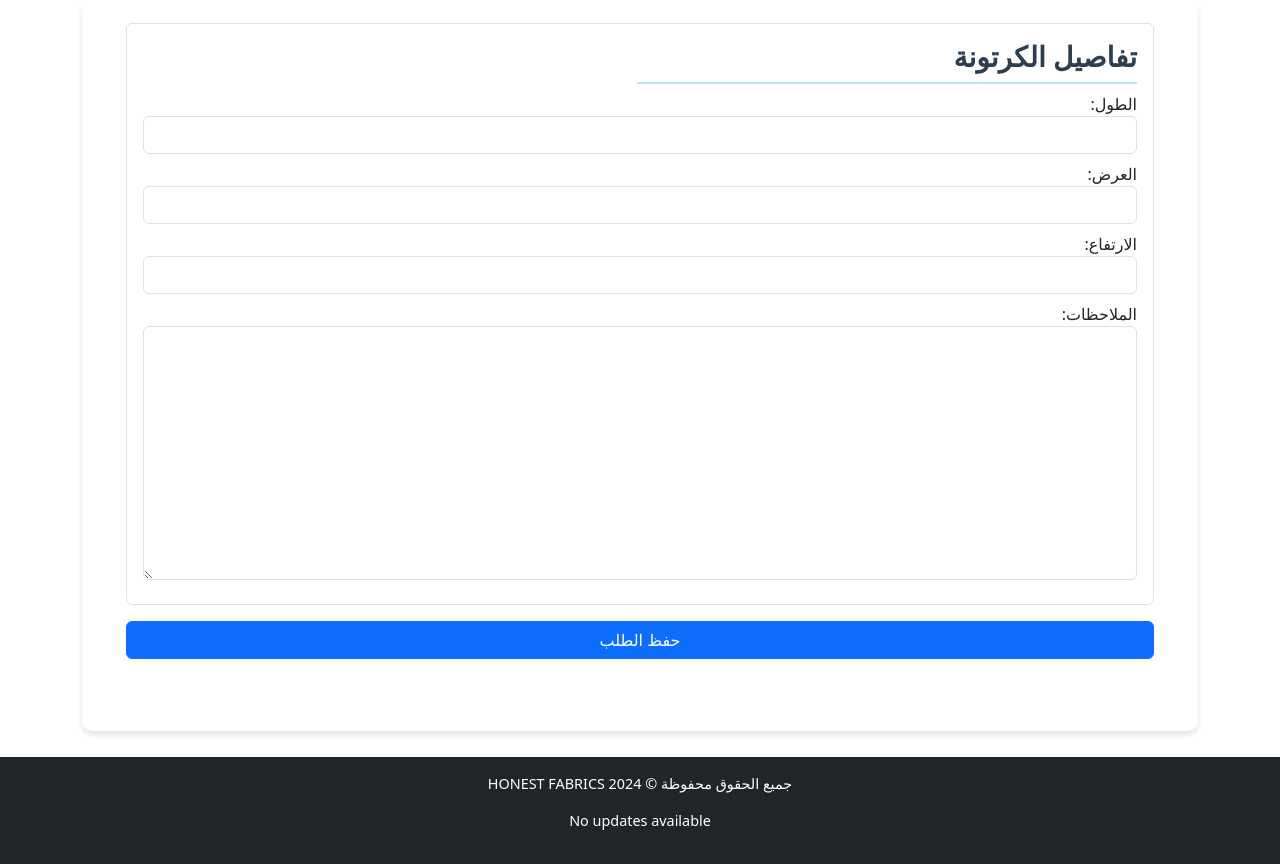
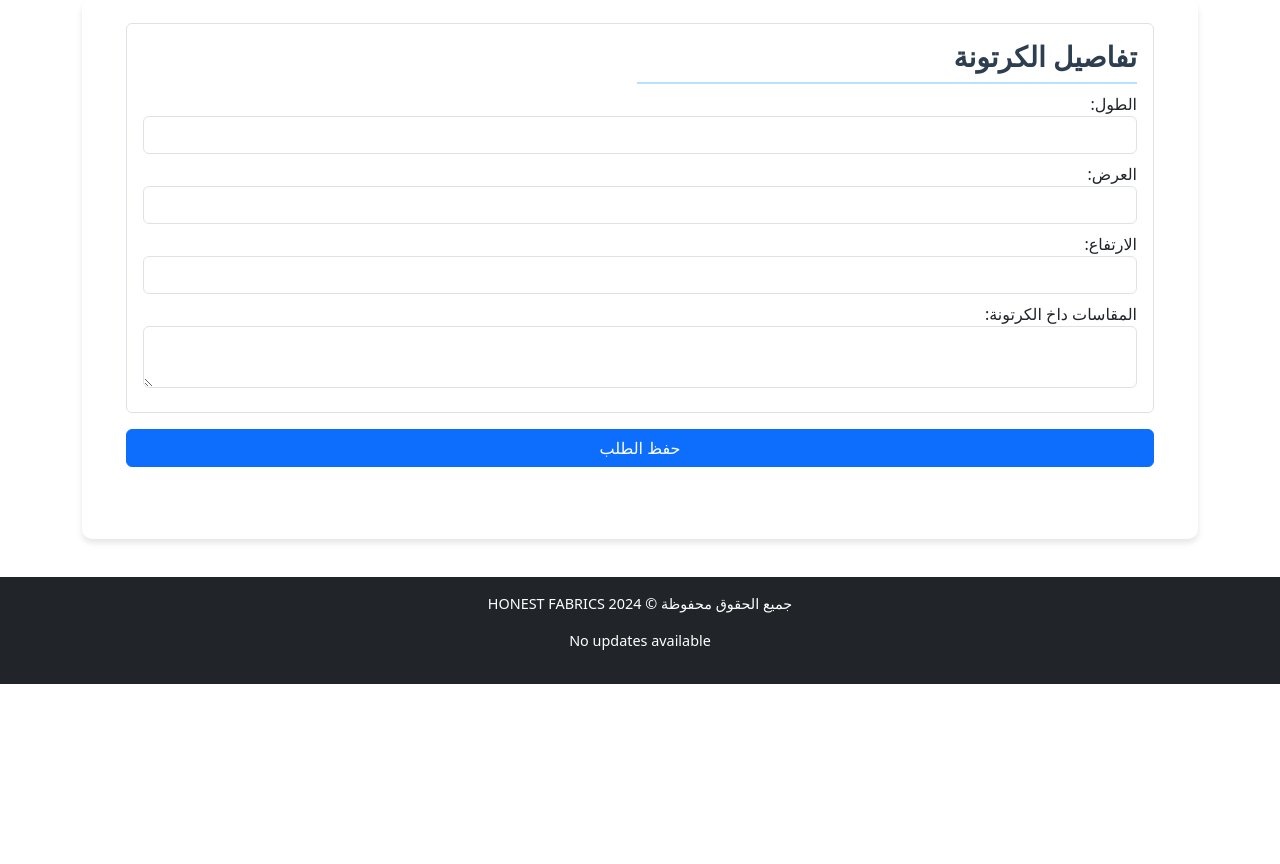
Before and after one commit to mego354/Honest, a Django app: page /production/carton/add/26/ in a window 1280 px wide. Shown: the part 161-1025 px from the top of the page. After the commit the page ends 845 px from the top, so only its background shows below. Run offline with Django 5.2, Linux system fonts and the light colour scheme.

Commit message:
ending packaging

```diff
--- a/production/forms.py
+++ b/production/forms.py
@@ -1,5 +1,5 @@
 from django import forms
-from .models import Model, SizeAmount, ProductionPiece, Carton
+from .models import Model, SizeAmount, ProductionPiece, Carton, Packing
 
 
 class ModelForm(forms.ModelForm):
@@ -93,9 +93,9 @@ class ProductionForm(forms.Form):
             self.fields['piece'].choices = [("", "---------")]
 
 ###############################################################################################################################
-class PackingForm(forms.ModelForm):
+class PackingPieceForm(forms.ModelForm):
     class Meta:
-        model = ProductionPiece
+        model = Packing
         fields = ['used_amount']
         widgets = {
             'used_amount': forms.NumberInput(attrs={'class': 'form-control', 'min': '0'}),
@@ -169,9 +169,8 @@ class CartonForm(forms.ModelForm):
         model = Carton
         fields = ['length', 'width', 'height', 'comment']
         widgets = {
-            # 'length' : forms.NumberInput(attrs={'class': 'form-control', 'min': '0'}),
             'length' : forms.TextInput(attrs={'class': 'form-control'}),
             'width'  : forms.TextInput(attrs={'class': 'form-control'}),
             'height' : forms.TextInput(attrs={'class': 'form-control'}),
-            'comment': forms.Textarea(attrs={'class': 'form-control'}),
+            'comment': forms.Textarea(attrs={'class': 'form-control', 'rows': 2}),
         }
--- a/production/models.py
+++ b/production/models.py
@@ -157,7 +157,7 @@ class Carton(models.Model):
     length = models.CharField(max_length=50, verbose_name="الطول", blank=True)
     width = models.CharField(max_length=50, verbose_name="العرض", blank=True)
     height = models.CharField(max_length=50, verbose_name="الارتفاع", blank=True)
-    comment = models.CharField(max_length=100, verbose_name="الملاحظات", blank=True)
+    comment = models.CharField(max_length=100, verbose_name="المقاسات داخ الكرتونة", blank=True)
 
     def __str__(self):
         return f"length: {self.length} - width: {self.width} - height: {self.height}"
@@ -167,7 +167,7 @@ class Packing(models.Model):
     carton = models.ForeignKey(Carton, verbose_name="الكرتونة", on_delete=models.CASCADE, related_name="Packings")
     created_at = models.DateTimeField(verbose_name="تاريخ الإنشاء", default=now)
     used_amount = models.IntegerField(verbose_name="الكمية للتعبئة", default=0)
-    used_carton = models.IntegerField(verbose_name="الكرتون للتعبئة", default=0)
+    used_carton = models.DecimalField(max_digits=10, decimal_places=2, verbose_name="الكرتون للتعبئة", default=0)
 
     class Meta:
         ordering = ['-created_at']
@@ -176,8 +176,7 @@ class Packing(models.Model):
         model = self.piece.model
         Packing_per_carton = model.Packing_per_carton
         self.used_carton = self.used_amount / Packing_per_carton
-        self.save()
-
+        # self.save()
 
     def save(self, *args, **kwargs):
         if self.pk:
@@ -190,8 +189,8 @@ class Packing(models.Model):
             self.piece.packing_used_amount += self.used_amount
         self.piece.save()
 
+        self.update_used_carton()
         super().save(*args, **kwargs)
-        self.update_used_carton()
 
     def delete(self, *args, **kwargs):
         self.piece.packing_available_amount += self.used_amount
--- a/production/templates/production/delete_package.html
+++ b/production/templates/production/delete_package.html
@@ -14,7 +14,7 @@
 
 {% block body %}
 <div class="confirmation-card text-center p-5 my-5 bg-light shadow-sm rounded">
-    <h2 class="section-title mb-4">هل أنت متأكد من حذف تعبئة {{Packing.used_amount}} من "{{Packing.piece.type}} - {{Packing.piece.size}}"
+    <h2 class="section-title mb-4">هل أنت متأكد من حذف تعبئة {{packing.used_amount}} من "{{packing.piece.type}} - {{packing.piece.size}}"
          ؟</h2>
     <p class="lead">لن يمكنك التراجع عن هذا الإجراء.</p>
     <div class="mt-4 d-flex justify-content-center">
--- a/production/templates/production/packing_form.html
+++ b/production/templates/production/packing_form.html
@@ -212,7 +212,7 @@
                     pieceField.innerHTML = '<option value="">اختر القطعة</option>';
                     if (data.pieces && data.pieces.length > 0) {
                         data.pieces.forEach(piece => {
-                            pieceField.innerHTML += `<option value="${piece.id}">${piece.type} - متبقي (${piece.available_amount})</option>`;
+                            pieceField.innerHTML += `<option value="${piece.id}">${piece.type} - متبقي (${piece.packing_available_amount})</option>`;
                         });
                     } else {
                         console.warn("No pieces found for the selected size."); // Debugging: Log a warning
--- a/production/views.py
+++ b/production/views.py
@@ -12,7 +12,7 @@ from django.db.models import Q, Sum, F
 from django.contrib import messages
 
 from .models import Model, Piece, SizeAmount, ProductionPiece, Carton, Packing
-from .forms import ModelForm, ProductionForm, SizeAmountForm, ProductionPieceForm, CartonForm, PackingForm
+from .forms import ModelForm, ProductionForm, SizeAmountForm, ProductionPieceForm, CartonForm, PackingForm, PackingPieceForm
 
 from django.utils.timezone import localtime, now
 from datetime import datetime, timedelta
@@ -302,7 +302,7 @@ def load_sizes(request):
 def load_pieces(request):
     size_amount_id = request.GET.get('size_amount_id')
     size = SizeAmount.objects.get(pk=size_amount_id)
-    pieces = Piece.objects.filter(size=size.size, model=size.model).values('id', 'type', 'available_amount')
+    pieces = Piece.objects.filter(size=size.size, model=size.model).values('id', 'type', 'available_amount', 'packing_available_amount')
     return JsonResponse({'pieces': list(pieces)})
 
 def load_carton(request):
@@ -489,8 +489,8 @@ class PackingFormView(FormView):
 
 class PackingPieceUpdateView(UpdateView):
     model = Packing
-    form_class = PackingForm
-    template_name = 'production/packing_form.html'
+    form_class = PackingPieceForm
+    template_name = 'production/packing_piece_form.html'
 
     def form_valid(self, form):
         form.save()
```
Also changed, not shown: db.sqlite3, production/migrations/0022_alter_packing_used_carton.py (added), production/migrations/0023_alter_carton_comment.py (added).
